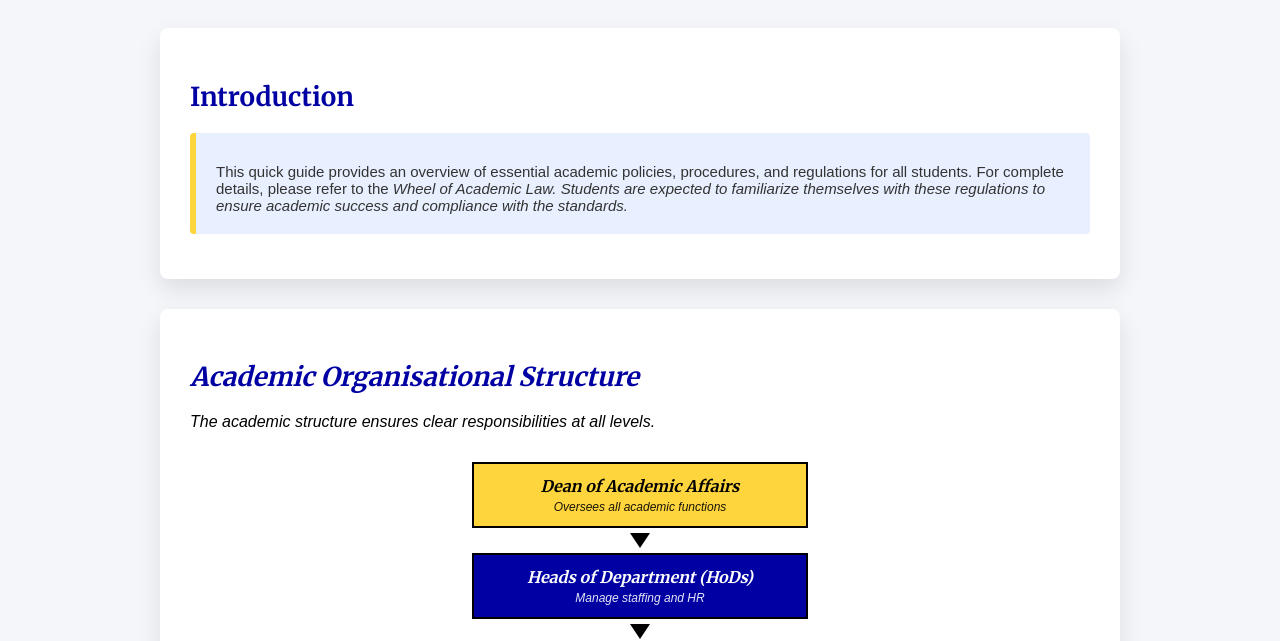
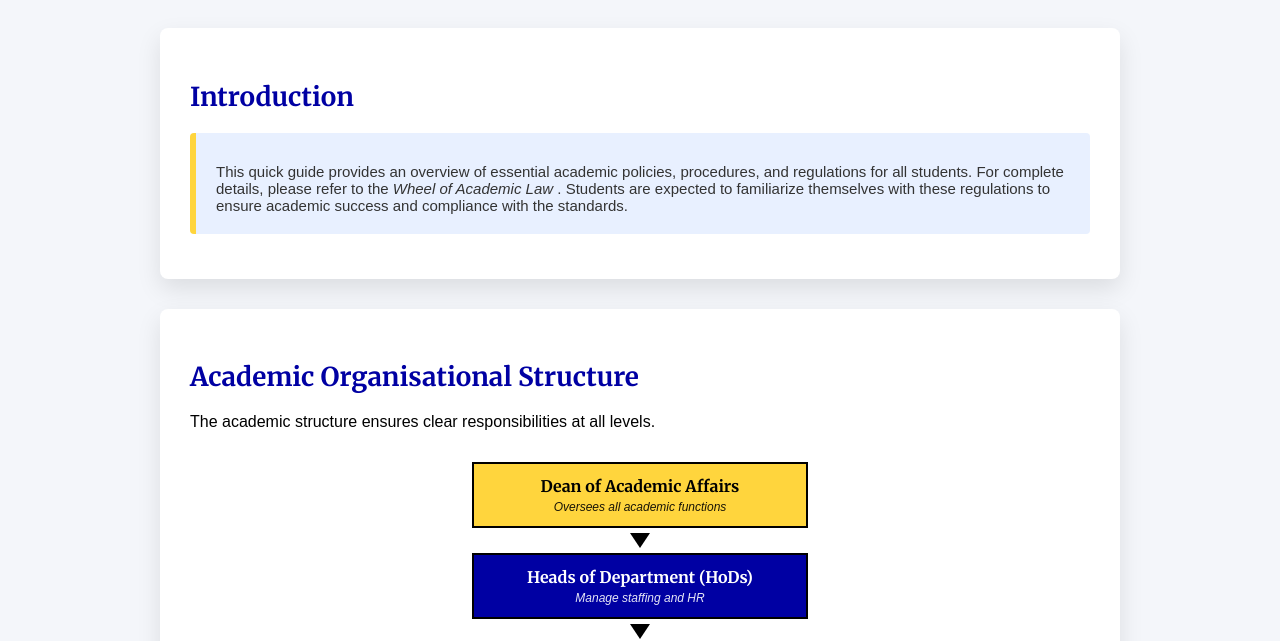
Before and after one commit to Pangkhar/shortlist, a plain HTML site: page index.html in a window 1280 px wide. Shown: the part 78-719 px from the top of the page. Drawn offline with Linux system fonts and the light colour scheme.

Commit message:
Update index.html

```diff
--- a/index.html
+++ b/index.html
@@ -237,7 +237,7 @@
      <div class="info-box">
       <h4></h4>
       <p>This quick guide provides an overview of essential academic policies, procedures, and regulations for all students.
-        For complete details, please refer to the <i>Wheel of Academic Law<i/>. Students are expected to familiarize themselves with these regulations to ensure academic success and compliance with the standards.</p>
+        For complete details, please refer to the <i>Wheel of Academic Law </i>. Students are expected to familiarize themselves with these regulations to ensure academic success and compliance with the standards.</p>
     </div>
     </div>
 
```
